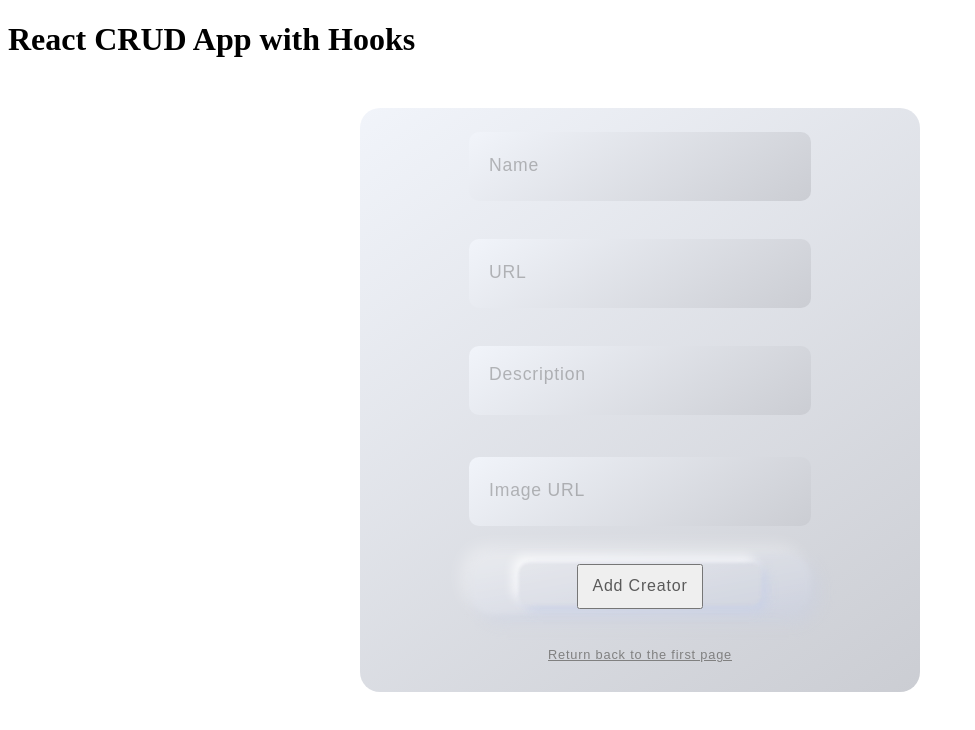
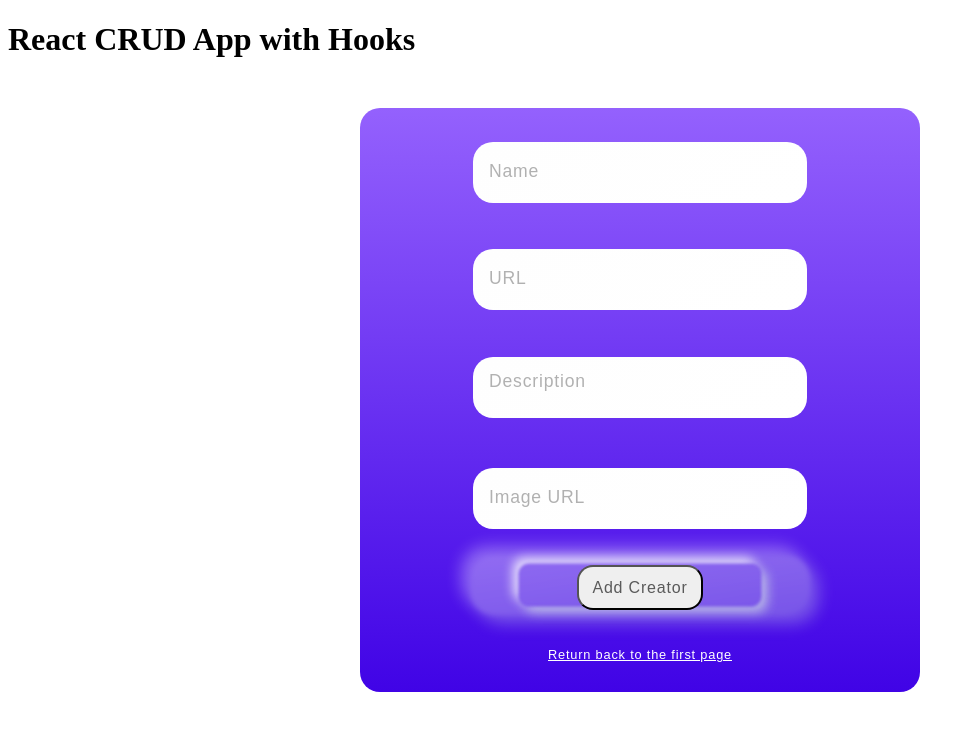
Before and after one commit to fzinnah17/creatorverse, a React (Vite) app: page /add in a window 1280 px wide. Shown: the top 730 px of the page, without its empty margins (0-975 px from the left). Built offline with nearby package versions, Linux system fonts and the light colour scheme; no server answers.

Commit message:
CSS for the add form is completed

```diff
--- a/src/pages/AddCreator.css
+++ b/src/pages/AddCreator.css
@@ -1,101 +1,72 @@
-/* AddCreator.css
-.add-container {
-    background: var(--primary);
-    display: grid;
-    height: 100vh;
-    place-items: center;
-    font-family: "Nunito Sans", sans-serif;
+.neon-red {
+  --neon: #FF5161;
+  --neon-glow: #D30302;
 }
 
-  .add-form {
-    display: flex;
-    flex-direction: column;
-    padding-block: 24px;
-    border-radius: 20px;
-    background: linear-gradient(145deg, #f1f4fa, #cbcdd3);
-    box-shadow: var(--primary-box-shadow);
-    height: 360px;
-    width: 300px;
-    justify-content: space-between;
-    align-items: center;
+.neon-pink {
+  --neon: #FF53cd;
+  --neon-glow: #e10361;
 }
 
-  .add-label {
-    color: #5a5a5a;
-    font-weight: 800;
-    font-size: 1.1rem;
-    line-height: 1;
-    letter-spacing: 0.8px;
+.neon-purple {
+  --neon: #9461fd;
+  --neon-glow: #4003e6;
 }
 
-  .add-input,
-  .add-textarea {
-    border: none;
-    height: 32px;
-    border-radius: 10px;
-    background: linear-gradient(145deg, #f1f4fa, #cbcdd3);
-    outline: none;
-    font-family: "Nunito Sans", sans-serif;
+.neon-blue {
+  --neon: #2dd9fe;
+  --neon-glow: #00a3d5;
 }
 
-  .add-input[type="text"],
-  .add-input[type="url"],
-  .add-textarea {
-    box-shadow: var(--secondary-box-shadow);
-    padding-inline: 20px;
-    height: 49px;
-    width: 60%;
+.neon-green {
+  --neon: #00fe9b;
+  --neon-glow: #02c435;
 }
 
-  .add-button {
-    box-shadow: var(--primary-box-shadow);
-    cursor: pointer;
-    font-weight: 800;
-    letter-spacing: 0.8px;
-    height: 50px;
-    font-size: 1rem;
-    color: #5a5a5a;
-    position: relative;
-    z-index: 100;
-    width: 100%;
+.neon-yellow {
+  --neon: #ffdb4e;
+  --neon-glow: #b48505;
 }
 
-  .add-button.return {
-    cursor: pointer;
-    font-family: "Nunito Sans", sans-serif;
-    font-size: 0.8rem;
-    color: gray;
-    text-decoration: underline;
+.neon-white {
+  --neon: #fefefe;
+  --neon-glow: #ffffff;
 }
 
-.ripple {
-    overflow: hidden;
-    position: relative;
-    z-index: 1;
-    cursor: pointer;
-    transition: transform 0.4s ease-out;
+@supports (background: color(display-p3 1 1 1)) {
+  @media (dynamic-range: high) {
+    .neon-red {
+      --neon-glow: color(display-p3 1 0 0);
     }
 
-  .ripple:before {
-    content: "";
-    position: absolute;
-    background: rgba(255, 255, 255, 0.8);
-    border-radius: 50%;
-    transform: scale(0);
-    transition: transform 0.4s ease-in;
-    pointer-events: none;
+    .neon-pink {
+      --neon-glow: color(display-p3 1 0 1);
     }
 
-  .ripple:active:before {
-    transform: scale(4);
-  } */
+    .neon-purple {
+      --neon-glow: color(display-p3 0 0 1);
+    }
+
+    .neon-blue {
+      --neon-glow: color(display-p3 0 1 1);
+    }
+
+    .neon-green {
+      --neon-glow: color(display-p3 0 1 0);
+    }
+
+    .neon-yellow {
+      --neon-glow: color(display-p3 1 1 0);
+    }
+
+    .neon-white {
+      --neon-glow: color(display-p3 1 1 1);
+    }
+  }
+}
 
 
-
-  /* Add this CSS in your existing CSS file */
-
 .add-container {
-    background: var(--primary);
   display: grid;
   height: 80vh;
   place-items: center;
@@ -106,7 +77,7 @@
   flex-direction: column;
   padding-top: 24px;
   border-radius: 20px;
-    background: linear-gradient(145deg, #f1f4fa, #cbcdd3);
+  background: linear-gradient(180deg, var(--neon), var(--neon-glow));
   box-shadow: var(--primary-box-shadow);
   height: 560px;
   width: 560px;
@@ -116,8 +87,8 @@
 }
 
 .add-label {
-    color: #5a5a5a;
-    font-weight: 800;
+  padding-top: 10px;
+  font-weight: 500;
   font-size: 1.1rem;
   line-height: 1;
   letter-spacing: 0.8px;
@@ -127,9 +98,10 @@
 .add-textarea {
   resize: none;
   border: none;
-    height: 32px;
-    border-radius: 10px;
-    background: linear-gradient(145deg, #f1f4fa, #cbcdd3);
+  height: 20px;
+  border-radius: 20px;
+  background: linear-gradient(145deg, var(--neon), var(--neon-glow));
+  color: black;
   outline: none;
   font-family: "Nunito Sans", sans-serif;
 }
@@ -138,25 +110,25 @@
 .add-input[type="url"],
 .add-textarea {
   box-shadow: var(--secondary-box-shadow);
-    padding: 20px;
+  padding: 16px;
   width: 302px;
   height: 29px;
 }
 
 .add-input::placeholder,
 .add-textarea::placeholder {
-    color: #5a5a5a;
+  color: black;
+  opacity: 0.3;
   font-size: 1.1rem;
   line-height: 1;
   letter-spacing: 0.8px;
-    opacity: 0.4; /* Making it slightly transparent */
 }
 
 
 .add-button {
   box-shadow: var(--primary-box-shadow);
   cursor: pointer;
-    border-radius: revert;
+  border-radius: 16px;
   letter-spacing: 0.8px;
   height: 45px;
   font-size: 1rem;
@@ -171,7 +143,7 @@
   cursor: pointer;
   font-family: "Nunito Sans", sans-serif;
   font-size: 0.8rem;
-    color: gray;
+  color: white;
   text-decoration: underline;
 }
 
@@ -239,7 +211,8 @@
 }
 
 #button {
-    width: 50%; /* Adjusted this to fit your layout */
+  width: 50%;
+  /* Adjusted this to fit your layout */
   position: relative;
   display: flex;
   justify-content: center;
--- a/src/pages/AddCreator.jsx
+++ b/src/pages/AddCreator.jsx
@@ -39,7 +39,7 @@ function AddCreator() {
     ];
 
     return (
-        <div className="add-container">
+        <div className="add-container neon-purple">
             <form onSubmit={handleSubmit} className="add-form">
                 {formFields.map(field => (
                     /* The map function then renders each form input based on the elementType. If it's an 'input', it renders an input field; if it's a 'textarea', it renders a textarea. */
@@ -56,26 +56,26 @@ function AddCreator() {
                                 value={formData[field.key]} // ...force the input's value to match the state variable...
                                 onChange={e => setFormData({ ...formData, [field.key]: e.target.value })} //... and update the state variable on any edits!
                                 required
-                                className="add-input"
+                                className="add-input neon-white"
                             />
                         ) : (
                             // https://react.dev/reference/react-dom/components/textarea
                             <textarea
                                 placeholder={field.label}
-                                value={formData[field.key]} // ...force the input's value to match the state variable...
+                                value={formData[field.key]} // ...react.dev/reference/react-dom/components/textarea
                                 onChange={e => setFormData({ ...formData, [field.key]: e.target.value })} // ... and update the state variable on any edits!
                                 required
-                                className="add-textarea"
+                                className="add-textarea neon-white"
                             ></textarea>
                         )}
                     </label>
                 ))}
                 <div id="button"> {/* Introduced this div for the ripple effect */}
                     <button type="submit" className="add-button ripple">Add Creator</button>
-                    <span className="rip1"></span> {/* New Ripple Effect */}
-                    <span className="rip2"></span> {/* New Ripple Effect */}
+                    <span className="rip1 "></span> {/* New Ripple Effect */}
+                    <span className="rip2 "></span> {/* New Ripple Effect */}
                 </div>
-                <div onClick={() => navigate("/")} className="add-button return ripple">
+                <div onClick={() => navigate("/")} className="add-button return ripple neon-green">
                     Return back to the first page
                 </div>
             </form>
```
Lines whose indentation alone changed are shown as unchanged.
